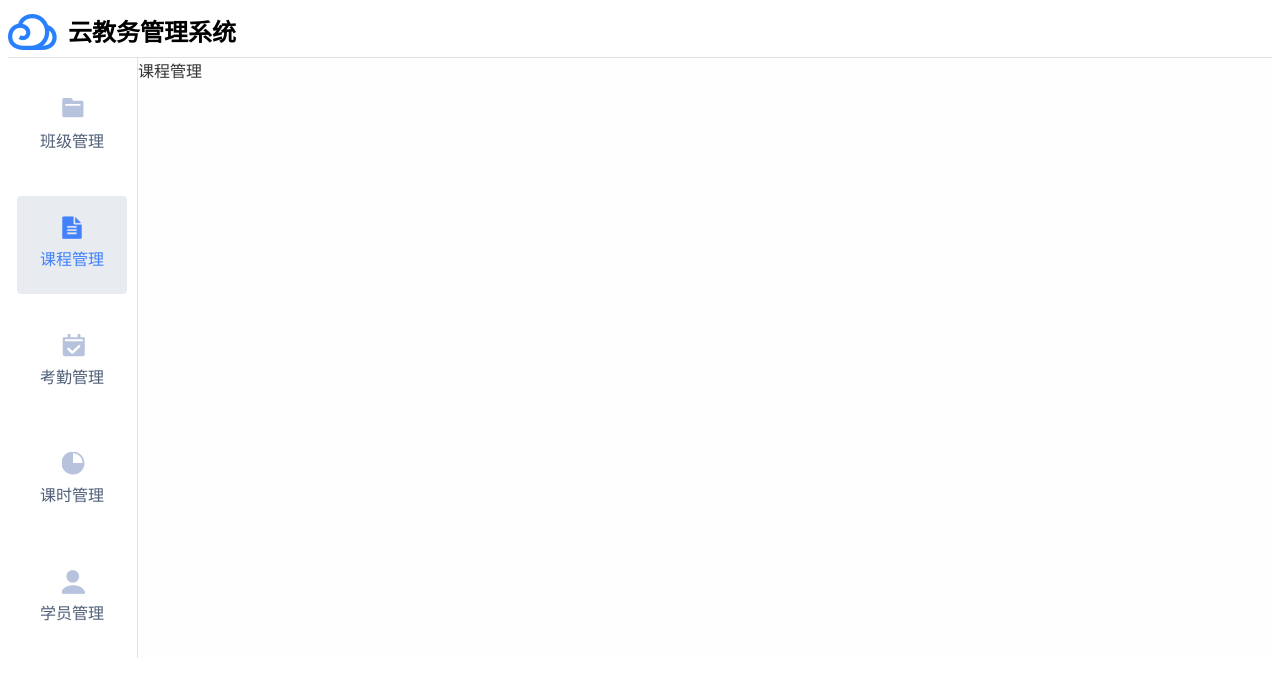
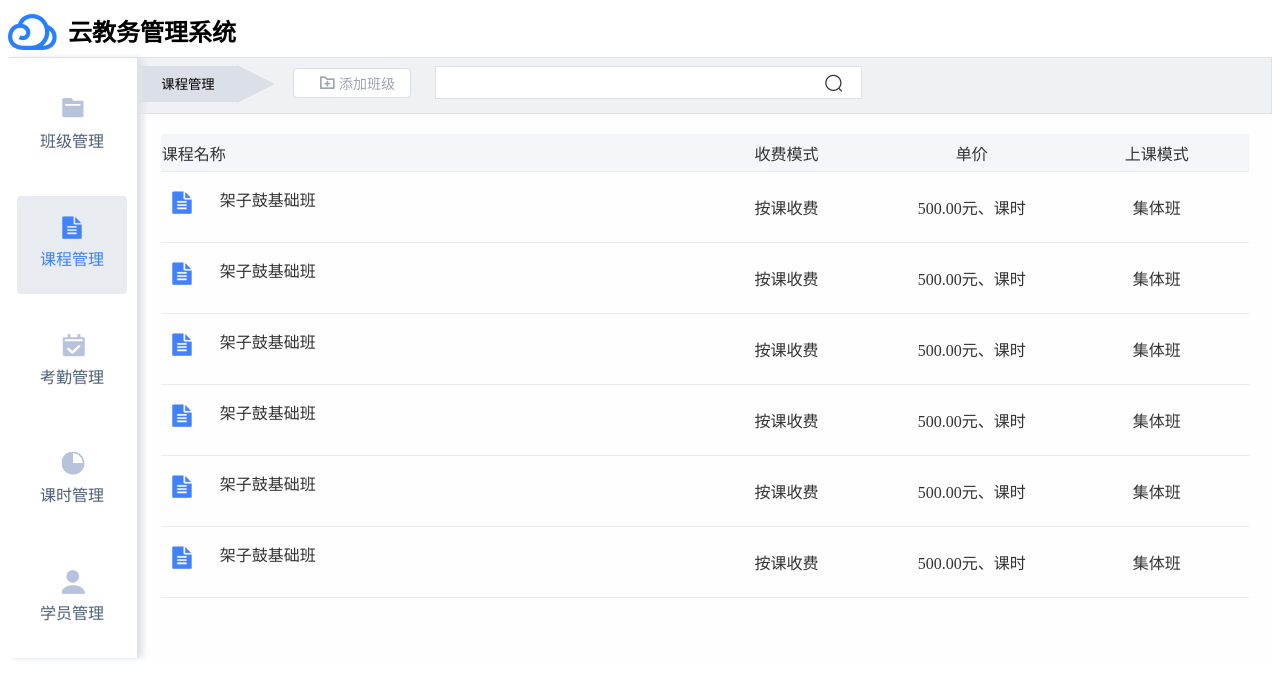
Before and after one commit to dagedaya/project3, a Vue app: page /#/classes in a window 1280 px wide. Both pictures are taken after a click on the element "课程管理". Shown: the top 698 px of the page. Built offline with nearby package versions, Linux system fonts and the light colour scheme.

Commit message:
课时管理

```diff
--- a/src/components/classes/ClassesList.vue
+++ b/src/components/classes/ClassesList.vue
@@ -1,25 +1,93 @@
 <template>
-  <div>
-
-  </div>
+  <el-form ref="form" :model="form" label-width="80px">
+    <el-form-item label="所选课程:">
+      <el-select v-model="form.region" placeholder="请选择" class="inner">
+        <el-option label="php" value="shanghai"></el-option>
+        <el-option label="java" value="beijing"></el-option>
+      </el-select>
+    </el-form-item>
+    <el-form-item label="班级名称:">
+      <el-input v-model="form.a" class="inner"></el-input>
+    </el-form-item>
+    <el-form-item label="计划课时:">
+      <el-input v-model="form.name" class="inner"></el-input>&nbsp;&nbsp;课时
+    </el-form-item>
+    <div class="block">
+      <span class="demonstration">日期:&nbsp;&nbsp;</span>
+      <el-date-picker
+        v-model="value1"
+        type="daterange"
+        range-separator="至"
+        start-placeholder="开始日期"
+        end-placeholder="结束日期"
+      ></el-date-picker>
+    </div>
+  </el-form>
 </template>
 
 <script>
 export default {
   data() {
     return {
-
+      form: {
+        name: "0",
+        region: "",
+        date1: "",
+        date2: "",
+        delivery: false,
+        type: [],
+        resource: "",
+        desc: ""
+      },
+      pickerOptions: {
+          shortcuts: [{
+            text: '最近一周',
+            onClick(picker) {
+              const end = new Date();
+              const start = new Date();
+              start.setTime(start.getTime() - 3600 * 1000 * 24 * 7);
+              picker.$emit('pick', [start, end]);
+            }
+          }, {
+            text: '最近一个月',
+            onClick(picker) {
+              const end = new Date();
+              const start = new Date();
+              start.setTime(start.getTime() - 3600 * 1000 * 24 * 30);
+              picker.$emit('pick', [start, end]);
+            }
+          }, {
+            text: '最近三个月',
+            onClick(picker) {
+              const end = new Date();
+              const start = new Date();
+              start.setTime(start.getTime() - 3600 * 1000 * 24 * 90);
+              picker.$emit('pick', [start, end]);
+            }
+          }]
+        },
+        value1: '',
+        value2: ''
     };
   },
-  mounted() {
-
-  },
+  mounted() {},
   methods: {
-
-  },
+    onSubmit() {
+      console.log("submit!");
+    }
+  }
 };
 </script>
 
-<style>
+<style scoped>
+.inner {
+  /* border: 1px solid #dee3e9; */
+  width: 420px;
+  border-radius: 4px;
+}
+.el-input__icon {
+  line-height: 74px;
+}
+
 
 </style>
--- /dev/null
+++ b/src/components/project/ProjectList.vue
@@ -0,0 +1,25 @@
+<template>
+  <div>
+    11
+  </div>
+</template>
+
+<script>
+export default {
+  data() {
+    return {
+
+    };
+  },
+  mounted() {
+
+  },
+  methods: {
+
+  },
+};
+</script>
+
+<style scoped>
+
+</style>
--- a/src/views/classes/Classes.vue
+++ b/src/views/classes/Classes.vue
@@ -3,8 +3,8 @@
   <div class="box-header">
     <!-- 输入框 -->
     <div class="place">
-        <el-button><i class="el-icon-delete"></i>&nbsp;删除</el-button>
-        <el-button><i class="el-icon-folder-add"></i>&nbsp;添加班级</el-button>
+        <el-button ><i class="el-icon-delete"></i>&nbsp;删除</el-button>
+        <el-button  @click="dialogVisible = true"><i class="el-icon-folder-add"></i>&nbsp;添加班级</el-button>
     </div>
     <div class="select-box">
       <el-dropdown trigger="click">
@@ -44,13 +44,25 @@
       <td>{{item.have}}</td>
     </tr>
   </table>
+  <!-- 添加班级 -->
+    <el-dialog title="增加班级" :visible.sync="dialogVisible" width="47%">
+      <ClassesList></ClassesList>
+      <span slot="footer" class="dialog-footer">
+        <el-button class="button-box" type="primary" @click="dialogVisible = false"
+          >保存</el-button
+        >
+      </span>
+    </el-dialog>
 </div>
 </template>
 
 <script>
+import ClassesList from '../../components/classes/ClassesList.vue'
 export default {
+  components:{ClassesList},
   data() {
     return {
+      dialogVisible:false,
       dataList:[
         {
           className:"架子鼓基础班",
@@ -118,7 +130,8 @@ export default {
 };
 </script>
 
-<style>
+<style socped>
+/* 表格 */
 .table-s{
   float: left;
   width:48px;
@@ -155,7 +168,7 @@ span:nth-of-type(1){
   width: 420px;
   height: 31px;
   border:1px solid #dee3e9;
-  margin-left:263pxpx;
+  margin-left:260px;
   margin-top:-42px;
   line-height: 28px;
   padding-left:5px;
@@ -172,18 +185,26 @@ span:nth-of-type(1){
   left:90px;
   top:-30px;
 }
+
 .el-input__inner{
+  margin:0;
+  padding:0;
   border: none;
   background-color: rgba(0, 0, 0, 0);
+  margin-top: -6px;
 }
 .el-icon-search{
   position: absolute;
-  left:780px;
-  top:75px;
+  left:781px;
+  top:74px;
   font-size:20px;
 }
 
   /* 按钮 */
+div.el-dialog__footer > span > button{
+  background-color: #4281fc;
+  color:#fff;
+}
 .box-header{
   width:99.9%;
   height:55px;
@@ -192,7 +213,7 @@ span:nth-of-type(1){
   border-bottom:1px solid #dee3e9;
 }
 
-.el-button{
+.box-header .el-button{
   padding: 7px 12px;
   margin:10px 15px;
   background-color:#fff;
@@ -203,20 +224,11 @@ span:nth-of-type(1){
   font-weight:bold;
   font-size:16px;
 }
-.box-header .box2{
-  border:1px solid #dee3e9;
-  background-color:#fff;
-  color:#9ea4b0;
-  width:100px;
-  margin-left:-5px;
-}
 .el-icon-folder-add{
   font-weight:bold;
   font-size:16px;
 }
-.el-input__inner{
-      border-left: none;
-}
+
 .place{
   position:relative;
 }
--- a/src/views/project/Project.vue
+++ b/src/views/project/Project.vue
@@ -1,25 +1,220 @@
 <template>
   <div>
-    课程管理
+    <div class="box-header">
+      <!-- 输入框 -->
+      <div class="place">
+        <button class="btn">课程管理</button>
+        <div class="triangle"></div>
+        <el-button @click="dialogVisible = true">
+          <i class="el-icon-folder-add"></i>&nbsp;添加班级
+        </el-button>
+      </div>
+      <div class="select-box">
+        <div class="text-box2">
+          <input type="text" class="el-input__inner" />
+        </div>
+        <i class="el-icon-search search"></i>
+      </div>
+    </div>
+    <table class="tab">
+      <tr>
+        <th class="textleft" width="49%" style="text-align:left">课程名称</th>
+        <th width="17%">收费模式</th>
+        <th width="17%">单价</th>
+        <th width="17%">上课模式</th>
+      </tr>
+      <tr v-for="(item,index) in dataList" :key="index">
+        <td style="text-align:left;clear:both; line-height:55px">
+          <span class="table-s"></span>
+          {{item.className}}
+        </td>
+        <td>{{item.mode}}</td>
+        <td>{{item.money}}</td>
+        <td>{{item.class}}</td>
+      </tr>
+    </table>
+    <!-- 添加班级 -->
+    <el-dialog title="增加班级" :visible.sync="dialogVisible" width="47%">
+      <ProjectList></ProjectList>
+      <span slot="footer" class="dialog-footer">
+        <el-button class="button-box" type="primary" @click="dialogVisible = false">保存</el-button>
+      </span>
+    </el-dialog>
   </div>
 </template>
 
 <script>
+// 引入组件
+import ProjectList from "../../components/project/ProjectList.vue";
 export default {
+  components: { ProjectList },
   data() {
     return {
-
+      dialogVisible: false,
+      dataList: [
+        {
+          className: "架子鼓基础班",
+          mode: "按课收费",
+          money: "500.00元、课时",
+          class: "集体班"
+        },
+        {
+          className: "架子鼓基础班",
+          mode: "按课收费",
+          money: "500.00元、课时",
+          class: "集体班"
+        },
+        {
+          className: "架子鼓基础班",
+          mode: "按课收费",
+          money: "500.00元、课时",
+          class: "集体班"
+        },
+        {
+          className: "架子鼓基础班",
+          mode: "按课收费",
+          money: "500.00元、课时",
+          class: "集体班"
+        },
+        {
+          className: "架子鼓基础班",
+          mode: "按课收费",
+          money: "500.00元、课时",
+          class: "集体班"
+        },
+        {
+          className: "架子鼓基础班",
+          mode: "按课收费",
+          money: "500.00元、课时",
+          class: "集体班"
+        }
+      ]
     };
   },
-  mounted() {
-
-  },
-  methods: {
-
-  },
+  mounted() {},
+  methods: {}
 };
 </script>
 
-<style>
+<style scoped>
+/* 表格 */
+.table-s {
+  float: left;
+  width: 48px;
+  height: 50px;
+  background-image: url("../../assets/ico.png");
+}
+span:nth-of-type(1) {
+  background-position: -82px -234px;
+  margin-top: 18px;
+  margin-left: 10px;
+}
+/* 列表 */
+.tab {
+  width: 96%;
+  margin-left: 2%;
+  margin-top: 20px;
+  border-collapse: collapse;
+  border-spacing: 0;
+}
+.tab td,
+.tab th {
+  border-bottom: solid 1px #ececec;
+  text-align: center;
+}
+.tab th {
+  background: #f5f6fa;
+  height: 35px;
+  text-align: center;
+  font-weight: normal;
+}
+/* 输入框 */
 
+.select-box {
+  width: 420px;
+  height: 31px;
+  border: 1px solid #dee3e9;
+  margin-left: 297px;
+  margin-top: -42px;
+  line-height: 28px;
+  padding-left: 5px;
+  float: left;
+  background-color: #fff;
+}
+.el-dropdown-link {
+  cursor: pointer;
+  color: #9ea4b0;
+}
+.text-box2 {
+  width: 260px;
+  position: relative;
+  /* left: 90px; */
+  top: -30px;
+}
+
+.el-input__inner {
+  margin-top: 25px;
+  border: none;
+  background-color: rgba(0, 0, 0, 0);
+}
+/* 搜索 */
+.el-icon-search {
+  position: absolute;
+  left: 686px;
+  top: 16px;
+  font-size: 20px;
+}
+
+/* 按钮 */
+/* 三角 */
+
+.triangle {
+  width: 0;
+  height: 0;
+  border-top: 19px solid transparent;
+  border-left: 38px solid #dbdfe8;
+  border-bottom: 19px solid transparent;
+  position: absolute;
+  left:99px;
+  top:7px;
+}
+.place .btn {
+  width: 100px;
+  height: 36px;
+  background-color: #dbdfe8;
+  border: none;
+  margin-right: 40px;
+  outline:none;
+}
+div.el-dialog__footer > span > button {
+  background-color: #4281fc;
+  color: #fff;
+}
+.box-header {
+  width: 99.9%;
+  height: 55px;
+  background-color: #f0f1f5;
+  border-right: 1px solid #dee3e9;
+  border-bottom: 1px solid #dee3e9;
+  position: relative;
+}
+
+.el-button {
+  padding: 6px 15px;
+  margin: 10px 15px;
+  background-color: #fff;
+  color: #9ea4b0;
+  font-size: 14px;
+}
+.box-header .box2 {
+  border: 1px solid #dee3e9;
+  background-color: #fff;
+  color: #9ea4b0;
+  width: 100px;
+  margin-left: -5px;
+}
+.el-icon-folder-add {
+  font-weight: bold;
+  font-size: 16px;
+}
 </style>
```
Also changed, not shown: src/views/index.vue (+84 -82 lines).
